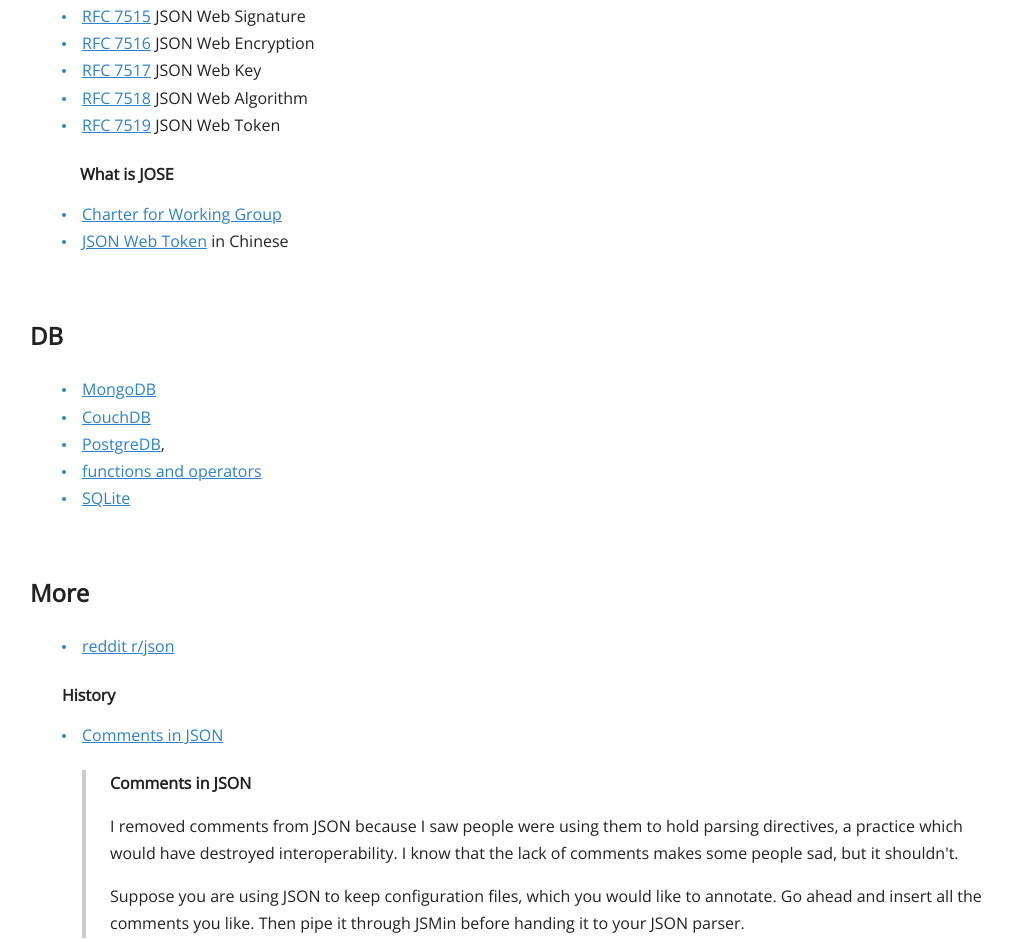
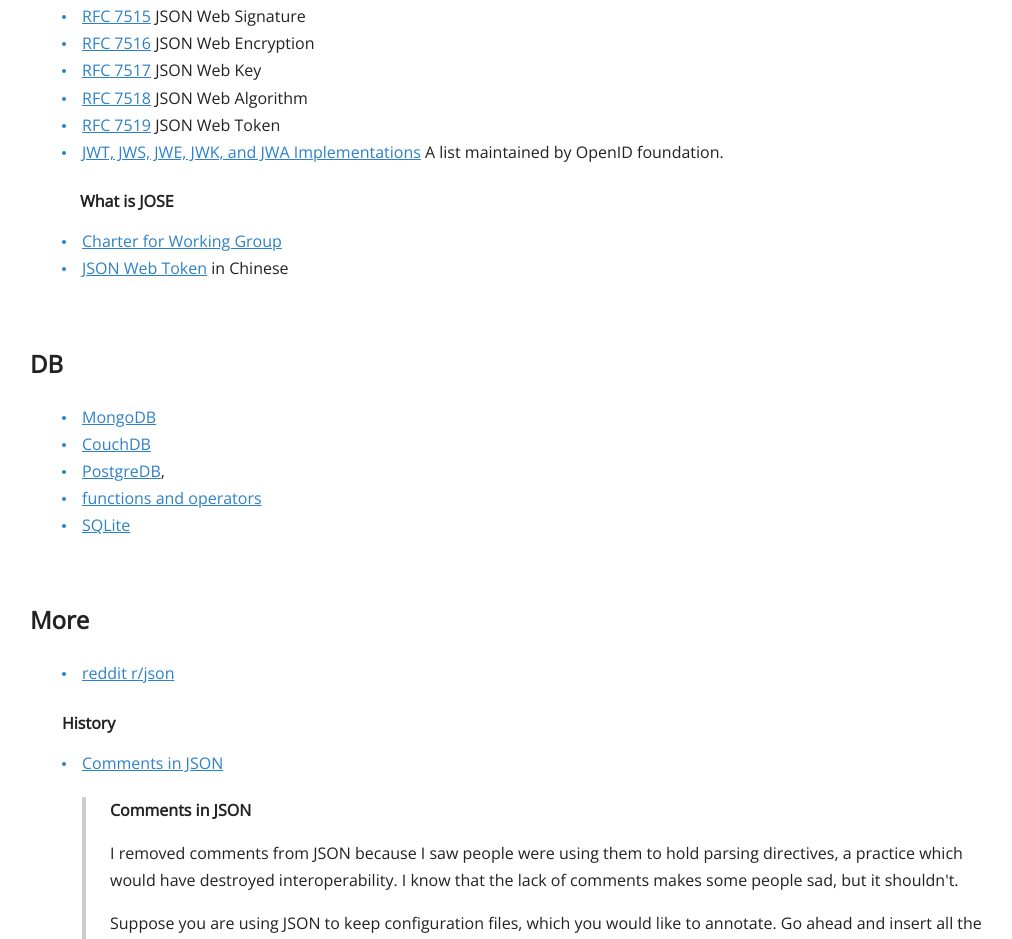
Before and after one commit to othree/json-blue, a plain HTML site: page index.html in a window 1280 px wide. Shown: the part 3856-4795 px from the top of the page, without its empty margins (130-1142 px from the left). Drawn offline with nearby package versions, Linux system fonts and the light colour scheme.

Commit message:
Add JOSE impl list

```diff
--- a/index.html
+++ b/index.html
@@ -119,6 +119,7 @@
 <li><a href="https://tools.ietf.org/html/rfc7517">RFC 7517</a> JSON Web Key</li>
 <li><a href="https://tools.ietf.org/html/rfc7518">RFC 7518</a> JSON Web Algorithm</li>
 <li><a href="https://tools.ietf.org/html/rfc7519">RFC 7519</a> JSON Web Token</li>
+<li><a href="https://openid.net/developers/jwt/">JWT, JWS, JWE, JWK, and JWA Implementations</a> A list maintained by OpenID foundation.</li>
 </ul>
 <h4 id="what-is-jose">What is JOSE</h4>
 <ul>
```
Also changed, not shown: 1 other file.
